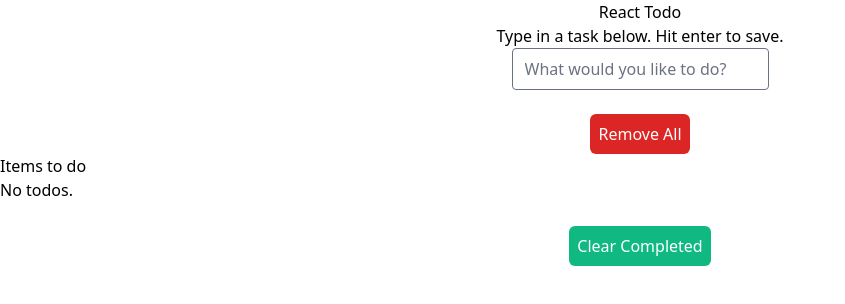
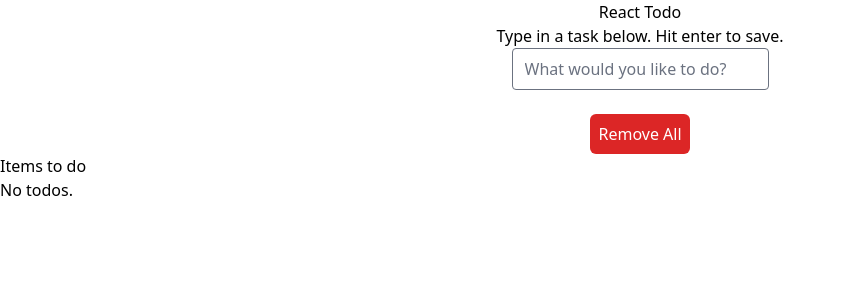
Before and after one commit to TimMansell/reacto-todo, a React (Create React App) app: page / in a window 1280 px wide. Shown: the top 304 px of the page, without its empty margins (0-845 px from the left). Built offline with nearby package versions, Linux system fonts and the light colour scheme.

Commit message:
fix bug with hidden completed button

```diff
--- a/src/components/TodoRemoveCompletedItems.js
+++ b/src/components/TodoRemoveCompletedItems.js
@@ -8,7 +8,7 @@ export const TodoRemoveCompletedItems = ({ remainingTodos }) => {
   const dispatch = useDispatch();
 
   const classes = classnames({
-    hidden: remainingTodos,
+    hidden: !remainingTodos,
   });
 
   return (
```
